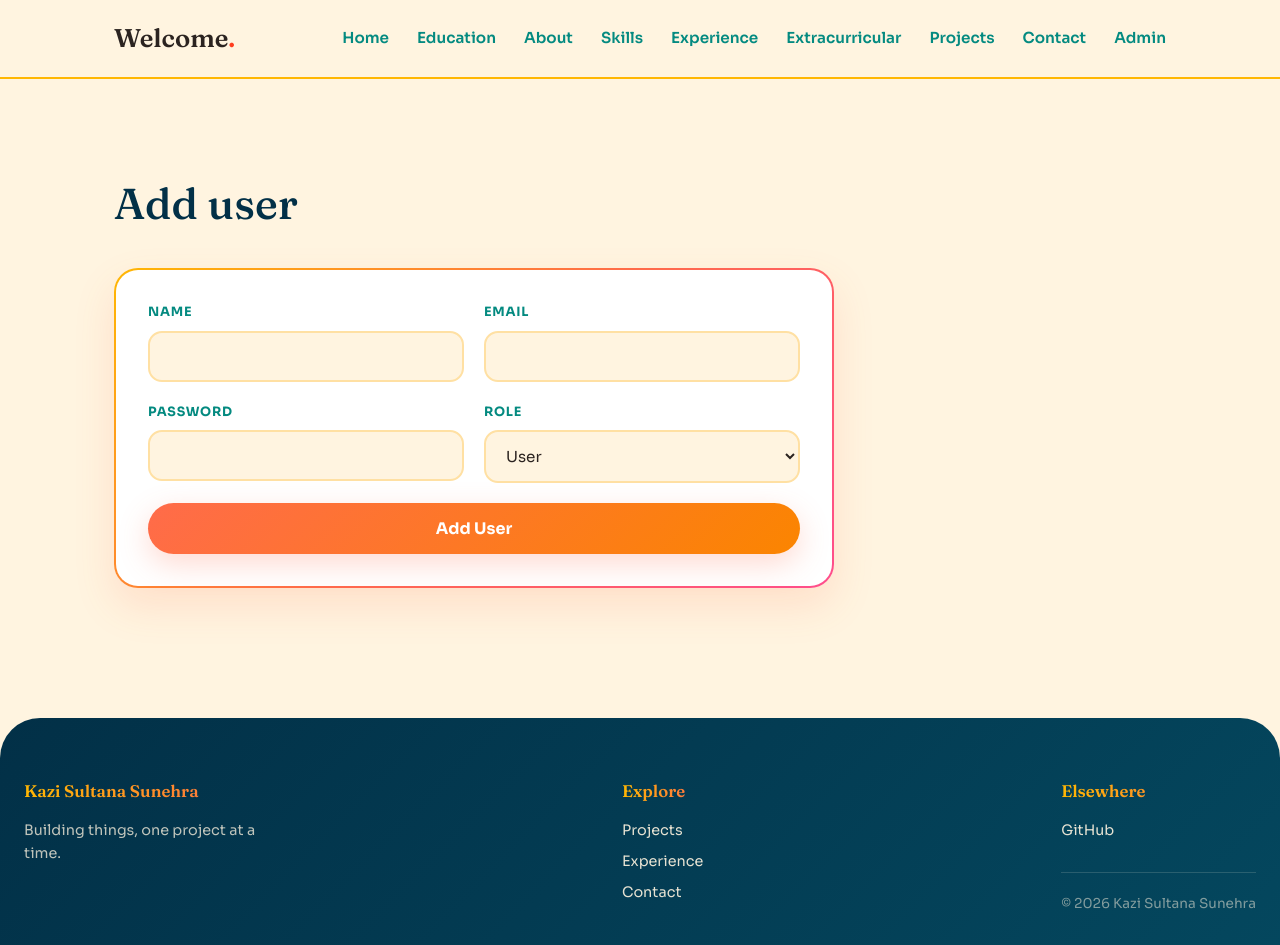
After one commit to Sunehra02/php_website, a PHP site: page /add_user.php in a window 1280 px wide. The commit adds this page. Run offline with PHP 8.4, Linux system fonts and the light colour scheme; the visitor is signed in with stand-in values (Sample User, id 1).

Commit message:
exp 7 RBAC

```diff
--- /dev/null
+++ b/add_user.php
@@ -0,0 +1,51 @@
+<?php
+require_once 'common/crud.php';
+require_once 'common/auth.php';
+require_admin();
+$siteName = 'Kazi Sultana Sunehra';
+$message = "";
+
+if ($_SERVER["REQUEST_METHOD"] == "POST") {
+  $name = trim($_POST["name"]);
+  $email = trim($_POST["email"]);
+  $password = $_POST["password"];
+  $role = $_POST["role"];
+
+  if (empty($name) || empty($email) || empty($password)) {
+    $message = "Please fill in all fields.";
+  } elseif (!filter_var($email, FILTER_VALIDATE_EMAIL)) {
+    $message = "Please enter a valid email address.";
+  } elseif (strlen($password) < 6) {
+    $message = "Password must be at least 6 characters.";
+  } elseif (!in_array($role, ["admin", "user"])) {
+    $message = "Invalid role.";
+  } elseif (get_user_by_email($email)) {
+    $message = "This email is already registered.";
+  } else {
+    create_user($name, $email, $password, $role);
+    header("Location: view_contacts.php?user_added=1");
+    exit;
+  }
+}
+require_once 'common/header.php';
+?>
+<section>
+  <h2>Add user</h2>
+  <?php if ($message): ?>
+    <p class="form-message"><?= htmlspecialchars($message) ?></p>
+  <?php endif; ?>
+  <form method="POST" class="contact-form">
+    <div class="form-group"><label>Name</label><input type="text" name="name" required></div>
+    <div class="form-group"><label>Email</label><input type="email" name="email" required></div>
+    <div class="form-group"><label>Password</label><input type="password" name="password" required></div>
+    <div class="form-group">
+      <label>Role</label>
+      <select name="role">
+        <option value="user">User</option>
+        <option value="admin">Admin</option>
+      </select>
+    </div>
+    <button type="submit" class="btn">Add User</button>
+  </form>
+</section>
+<?php require_once 'common/footer.php'; ?>
--- /dev/null
+++ b/common/auth.php
@@ -0,0 +1,14 @@
+<?php
+session_start();
+
+function is_logged_in() { return isset($_SESSION["user_id"]); }
+function is_admin() { return ($_SESSION["role"] ?? "") === "admin"; }
+
+function require_login() {
+  if (!is_logged_in()) { header("Location: login.php"); exit; }
+}
+
+function require_admin() {
+  require_login();
+  if (!is_admin()) { http_response_code(403); die("Access denied. Admins only."); }
+}
--- a/common/crud.php
+++ b/common/crud.php
@@ -28,3 +28,17 @@ function update_contact($id, $name, $phone, $email, $address, $github, $linkedin
 function delete_contact($id) {
   db_query("DELETE FROM contacts WHERE id = ?", "i", [$id]);
 }
+
+// Users
+function get_user_by_email($email) {
+  return mysqli_fetch_assoc(mysqli_stmt_get_result(db_query("SELECT * FROM users WHERE email = ?", "s", [$email])));
+}
+
+function toggle_viewed($id) {
+  db_query("UPDATE contacts SET viewed = 1 - viewed WHERE id = ?", "i", [$id]);
+}
+
+function create_user($name, $email, $password, $role) {
+  db_query("INSERT INTO users (name, email, password, role) VALUES (?, ?, ?, ?)",
+    "ssss", [$name, $email, password_hash($password, PASSWORD_DEFAULT), $role]);
+}
--- a/common/footer.php
+++ b/common/footer.php
@@ -2,7 +2,7 @@
   <div class="col"><h4><?php echo $siteName ?? 'Kazi Sultana Sunehra'; ?></h4><p>Building things, one project at a time.</p></div>
   <div class="col"><h4>Explore</h4><a href="#projects">Projects</a><a href="#experience">Experience</a>
   <a href="#contact">Contact</a></div>
-  <div class="col"><h4>Elsewhere</h4><a href="https://github.com/Kazi Sultana Sunehra02s">GitHub</a></div>
+  <div class="col"><h4>Elsewhere</h4><a href="https://github.com/Kazi Sultana Sunehra02s">GitHub</a>
   <div class="bottom">&copy; <?php echo date('Y'); ?> <?php echo $siteName ?? 'Kazi Sultana Sunehra'; ?></div>
 </footer>
 <script>
--- a/common/header.php
+++ b/common/header.php
@@ -16,9 +16,10 @@ rel="stylesheet">
     <div class="brand">Welcome<span>.</span></div>
     <button class="nav-toggle" id="navToggle" aria-label="Toggle menu" aria-expanded="false"><span></span><span></span><span></span></button>
     <nav id="siteNav">
-      <a href="#home">Home</a><a href="#education">Education</a><a href="#about">About</a>
-      <a href="#skills">Skills</a><a href="#experience">Experience</a>
-      <a href="#extracurricular">Extracurricular</a><a href="#projects">Projects</a><a href="#contact">Contact</a>
+      <a href="index.php#home">Home</a><a href="index.php#education">Education</a><a href="index.php#about">About</a>
+      <a href="index.php#skills">Skills</a><a href="index.php#experience">Experience</a>
+      <a href="index.php#extracurricular">Extracurricular</a><a href="index.php#projects">Projects</a><a href="index.php#contact">Contact</a>
+      <a href="login.php">Admin</a>
     </nav>
   </header>
 </div>
--- /dev/null
+++ b/logout.php
@@ -0,0 +1,6 @@
+<?php
+require_once 'common/auth.php';
+$_SESSION = [];
+session_destroy();
+header("Location: login.php");
+exit;
--- a/style.css
+++ b/style.css
@@ -1,3 +1,4 @@
+/* ===== Summer Theme ===== */
 :root {
   --sand: #fff4e0; --sand-deep: #ffe0a3;
   --coral: #ff6b4a; --coral-deep: #ff3d1f;
@@ -5,26 +6,27 @@
   --teal: #06b6a8; --teal-deep: #048a80;
   --sky: #00b4d8; --pink: #ff4d8d;
   --navy: #023047; --ink: #2b2320; --ink-soft: #6b5f56; --white: #fff;
-  --shadow: 0 10px 30px rgba(255,107,74,.25);
-  --radius: 18px;
-  --font-head: "Fraunces", serif;
-  --font-body: "Sora", sans-serif;}
+  --shadow: 0 10px 30px rgba(255,107,74,.25); --radius: 18px;
+  --font-head: "Fraunces", serif; --font-body: "Sora", sans-serif;
+}
 
-* { margin: 0; padding: 0; box-sizing: border-box; }html { scroll-behavior: smooth; }
+* { margin: 0; padding: 0; box-sizing: border-box; }
+html { scroll-behavior: smooth; }
 body { font-family: var(--font-body); background: var(--sand); color: var(--ink); line-height: 1.6; overflow-x: hidden; }
 h1, h2, h3 { font-family: var(--font-head); color: var(--navy); }
 a { text-decoration: none; color: inherit; }
 section { max-width: 1100px; margin: 0 auto; padding: 90px 24px; position: relative; }
 section:nth-of-type(even) { background: linear-gradient(180deg, rgba(255,224,163,.4), transparent); border-radius: 40px; }
-.nav-wrap { position: sticky; top: 0; z-index: 100; background: rgba(255,244,224,.9); backdrop-filter: blur(10px);
-  border-bottom: 2px solid var(--sun); }
+section.wide { max-width: 1400px; }
+
+/* Nav */
+.nav-wrap { position: sticky; top: 0; z-index: 100; background: rgba(255,244,224,.9); backdrop-filter: blur(10px); border-bottom: 2px solid var(--sun); }
 header { max-width: 1100px; margin: 0 auto; padding: 18px 24px; display: flex; align-items: center; justify-content: space-between; }
 .brand { font-family: var(--font-head); font-size: 1.6rem; font-weight: 600; }
 .brand span { color: var(--coral-deep); }
 nav { display: flex; gap: 28px; }
 nav a { font-weight: 600; font-size: .95rem; color: var(--teal-deep); position: relative; transition: color .25s; }
-nav a::after { content: ""; position: absolute; left: 0; bottom: -6px; width: 0; height: 3px; border-radius: 3px;
-  background: linear-gradient(90deg, var(--coral), var(--sun)); transition: width .25s; }
+nav a::after { content: ""; position: absolute; left: 0; bottom: -6px; width: 0; height: 3px; border-radius: 3px; background: linear-gradient(90deg, var(--coral), var(--sun)); transition: width .25s; }
 nav a:hover { color: var(--coral-deep); }
 nav a:hover::after { width: 100%; }
 .nav-toggle { display: none; flex-direction: column; gap: 5px; background: none; border: none; cursor: pointer; padding: 6px; }
@@ -32,39 +34,37 @@ nav a:hover::after { width: 100%; }
 .nav-toggle.open span:nth-child(1) { transform: translateY(8px) rotate(45deg); }
 .nav-toggle.open span:nth-child(2) { opacity: 0; }
 .nav-toggle.open span:nth-child(3) { transform: translateY(-8px) rotate(-45deg); }
+
+/* Hero */
 .hero { position: relative; min-height: 90vh; display: flex; align-items: center; padding-top: 60px; overflow: hidden; }
-.hero-glow { position: absolute; inset: -25% -10%; background:
-    radial-gradient(circle at 12% 20%, rgba(255,183,3,.55), transparent 50%),
-radial-gradient(circle at 88% 15%, rgba(255,61,31,.5), transparent 50%),
-    radial-gradient(circle at 75% 80%, rgba(0,180,216,.4), transparent 55%),
-    radial-gradient(circle at 20% 85%, rgba(255,77,141,.35), transparent 50%);
-  filter: blur(6px); z-index: 0; animation: drift 12s ease-in-out infinite alternate; }
+.hero-glow { position: absolute; inset: -25% -10%; filter: blur(6px); z-index: 0; animation: drift 12s ease-in-out infinite alternate;
+  background: radial-gradient(circle at 12% 20%, rgba(255,183,3,.55), transparent 50%), radial-gradient(circle at 88% 15%, rgba(255,61,31,.5), transparent 50%),
+    radial-gradient(circle at 75% 80%, rgba(0,180,216,.4), transparent 55%), radial-gradient(circle at 20% 85%, rgba(255,77,141,.35), transparent 50%); }
 @keyframes drift { 0% { transform: translate(0,0) scale(1); } 100% { transform: translate(-3%,3%) scale(1.08); } }
 .hero-inner { position: relative; z-index: 1; width: 100%; }
-.eyebrow { display: inline-block; font-weight: 700; font-size: .8rem; letter-spacing: .12em; text-transform: uppercase; color: var(--white);
-  background: linear-gradient(135deg, var(--coral), var(--sun-deep)); padding: 7px 16px; border-radius: 999px; margin-bottom: 18px;
-  box-shadow: 0 6px 16px rgba(255,107,74,.35); }
+.eyebrow { display: inline-block; font-weight: 700; font-size: .8rem; letter-spacing: .12em; text-transform: uppercase; color: var(--white); background: linear-gradient(135deg, var(--coral), var(--sun-deep)); padding: 7px 16px; border-radius: 999px; margin-bottom: 18px; box-shadow: 0 6px 16px rgba(255,107,74,.35); }
 .eyebrow.dark { background: linear-gradient(135deg, var(--teal), var(--sky)); box-shadow: 0 6px 16px rgba(6,182,168,.3); }
 .hero h1 { font-size: clamp(2.6rem, 6vw, 4.4rem); font-weight: 600; line-height: 1.1; }
-.hero h1 em { font-style: italic; background: linear-gradient(90deg, var(--coral-deep), var(--sun-deep), var(--pink));
-  -webkit-background-clip: text; background-clip: text; color: transparent; }
+.hero h1 em { font-style: italic; background: linear-gradient(90deg, var(--coral-deep), var(--sun-deep), var(--pink)); -webkit-background-clip: text; background-clip: text; color: transparent; }
 .hero .role { font-size: 1.25rem; font-weight: 600; color: var(--teal-deep); margin: 16px 0 32px; }
 .hero-actions { display: flex; gap: 16px; flex-wrap: wrap; }
-.btn { display: inline-block; padding: 15px 32px; border-radius: 999px; font-weight: 700; font-size: .95rem;
-  background: linear-gradient(135deg, var(--coral), var(--sun-deep)); color: var(--white); box-shadow: var(--shadow);
-  transition: transform .2s, box-shadow .2s; }
+
+/* Buttons */
+.btn { display: inline-block; padding: 15px 32px; border-radius: 999px; font-weight: 700; font-size: .95rem; background: linear-gradient(135deg, var(--coral), var(--sun-deep)); color: var(--white); box-shadow: var(--shadow); transition: transform .2s, box-shadow .2s; }
 .btn:hover { transform: translateY(-3px) scale(1.03); box-shadow: 0 16px 36px rgba(255,61,31,.4); }
 .btn.ghost { background: linear-gradient(135deg, var(--teal), var(--sky)); box-shadow: 0 10px 26px rgba(0,180,216,.3); }
 .btn.ghost:hover { box-shadow: 0 16px 36px rgba(0,180,216,.45); }
+
+/* Headings and cards */
 section h2 { font-size: clamp(1.9rem, 3.5vw, 2.7rem); font-weight: 500; margin-bottom: 18px; }
 .lead { max-width: 640px; color: var(--ink-soft); font-size: 1.05rem; margin-bottom: 40px; }
-.card { background: var(--white); border-radius: var(--radius); padding: 28px; box-shadow: 0 10px 26px rgba(255,107,74,.1);
-  border: 2px solid transparent; background-image: linear-gradient(var(--white), var(--white)), linear-gradient(135deg, var(--sun),
-  var(--coral)); background-origin: border-box; background-clip: padding-box, border-box; transition: transform .25s, box-shadow .25s; }
+.card { background: var(--white); border-radius: var(--radius); padding: 28px; box-shadow: 0 10px 26px rgba(255,107,74,.1); border: 2px solid transparent; background-image: linear-gradient(var(--white), var(--white)), linear-gradient(135deg, var(--sun), var(--coral)); background-origin: border-box; background-clip: padding-box, border-box; transition: transform .25s, box-shadow .25s; }
 .card:hover { transform: translateY(-5px); box-shadow: 0 18px 38px rgba(255,107,74,.25); }
 .card.wide { max-width: 100%; }
 .card h3 { font-size: 1.2rem; margin-bottom: 8px; }
 .card .meta { font-size: .9rem; color: var(--teal-deep); font-weight: 700; margin-bottom: 10px; }
+
+/* Skills */
 .skill-grid { display: grid; grid-template-columns: repeat(auto-fit, minmax(120px, 1fr)); gap: 16px; }
 .skill-tile { text-align: center; padding: 24px 12px; font-weight: 700; color: var(--white); border: none; background-image: none; }
 .skill-tile:nth-child(7n+1) { background: linear-gradient(160deg, var(--coral), var(--coral-deep)); }
@@ -74,103 +74,70 @@ section h2 { font-size: clamp(1.9rem, 3.5vw, 2.7rem); font-weight: 500; margin-b
 .skill-tile:nth-child(7n+5) { background: linear-gradient(160deg, var(--pink), var(--coral-deep)); }
 .skill-tile:nth-child(7n+6) { background: linear-gradient(160deg, var(--sun), var(--coral)); }
 .skill-tile:nth-child(7n+7) { background: linear-gradient(160deg, var(--coral), var(--pink)); }
+
+/* Timeline */
 .timeline { display: flex; flex-direction: column; gap: 20px; border-left: 4px solid var(--sun); padding-left: 28px; }
-.timeline-item { position: relative; background: var(--white); border-radius: var(--radius); padding: 22px 26px;
-  box-shadow: 0 8px 24px rgba(255,107,74,.1); }
-.timeline-item::before { content: ""; position: absolute; left: -35px; top: 26px; width: 14px; height: 14px; border-radius: 50%;
-  background: linear-gradient(135deg, var(--coral), var(--sun-deep)); box-shadow: 0 0 0 5px rgba(255,107,74,.2); }
-.timeline-item:nth-child(even)::before { background: linear-gradient(135deg, var(--teal), var(--sky));
-  box-shadow: 0 0 0 5px rgba(0,180,216,.2); }
+.timeline-item { position: relative; background: var(--white); border-radius: var(--radius); padding: 22px 26px; box-shadow: 0 8px 24px rgba(255,107,74,.1); }
+.timeline-item::before { content: ""; position: absolute; left: -35px; top: 26px; width: 14px; height: 14px; border-radius: 50%; background: linear-gradient(135deg, var(--coral), var(--sun-deep)); box-shadow: 0 0 0 5px rgba(255,107,74,.2); }
+.timeline-item:nth-child(even)::before { background: linear-gradient(135deg, var(--teal), var(--sky)); box-shadow: 0 0 0 5px rgba(0,180,216,.2); }
 .timeline-item h3 { font-size: 1.05rem; margin-bottom: 6px; }
 .timeline-item p { color: var(--ink-soft); font-size: .95rem; }
+
+/* Projects and contact cards */
 .project-grid { display: grid; grid-template-columns: repeat(auto-fit, minmax(260px, 1fr)); gap: 22px; }
-.project-card a { display: inline-block; margin-top: 14px; font-weight: 700; color: var(--white); background: linear-gradient(135deg,
-  var(--teal), var(--sky)); padding: 8px 18px; border-radius: 999px; font-size: .9rem; transition: transform .2s; }
+.project-card a { display: inline-block; margin-top: 14px; font-weight: 700; color: var(--white); background: linear-gradient(135deg, var(--teal), var(--sky)); padding: 8px 18px; border-radius: 999px; font-size: .9rem; transition: transform .2s; }
 .project-card a:hover { transform: translateX(4px); }
-.project-card p { color: var(--ink-soft); font-size: .95rem; margin: 6px 0 4px;}
+.project-card p { color: var(--ink-soft); font-size: .95rem; margin: 6px 0 4px; }
 .contact-grid { display: grid; grid-template-columns: repeat(auto-fit, minmax(200px, 1fr)); gap: 20px; }
 .contact-grid .card { text-align: center; }
 .contact-grid a { font-weight: 700; color: var(--coral-deep); font-size: 1.05rem; }
 .contact-grid a:hover { color: var(--sun-deep); }
-footer { background: linear-gradient(135deg, var(--navy), #04475e); color: var(--sand); padding: 60px 24px 30px; display: flex;
-  flex-wrap: wrap; gap: 40px; justify-content: space-between; border-radius: 40px 40px 0 0; margin-top: 40px; }
+
+/* Footer */
+footer { background: linear-gradient(135deg, var(--navy), #04475e); color: var(--sand); padding: 60px 24px 30px; display: flex; flex-wrap: wrap; gap: 40px; justify-content: space-between; border-radius: 40px 40px 0 0; margin-top: 40px; }
 footer .col { max-width: 240px; }
-footer h4 { font-family: var(--font-head); font-size: 1.05rem; margin-bottom: 14px; background: linear-gradient(90deg, var(--sun),
-  var(--coral)); -webkit-background-clip: text; background-clip: text; color: transparent; }
+footer h4 { font-family: var(--font-head); font-size: 1.05rem; margin-bottom: 14px; background: linear-gradient(90deg, var(--sun), var(--coral)); -webkit-background-clip: text; background-clip: text; color: transparent; }
 footer .col p { color: rgba(255,244,224,.75); font-size: .9rem; }
 footer .col a { display: block; margin-bottom: 8px; color: rgba(255,244,224,.9); font-size: .9rem; transition: color .2s; }
 footer .col a:hover { color: var(--sun); }
-footer .bottom { width: 100%; margin-top: 30px; padding-top: 20px; border-top: 1px solid rgba(255,244,224,.15); font-size: .85rem;
-  color: rgba(255,244,224,.5); }
+footer .bottom { width: 100%; margin-top: 30px; padding-top: 20px; border-top: 1px solid rgba(255,244,224,.15); font-size: .85rem; color: rgba(255,244,224,.5); }
+
+/* Contacts table (fits the screen, no sideways scroll) */
+.table-wrap { overflow-x: auto; }
+.contacts-table { width: 100%; border-collapse: collapse; background: var(--white); }
+.contacts-table th, .contacts-table td { padding: 8px; text-align: left; border-bottom: 1px solid var(--sand-deep); font-size: .8rem; overflow-wrap: anywhere; }
+.contacts-table th { background: var(--sand-deep); color: var(--navy); }
+.contacts-table form { display: block !important; }
+.contacts-table td a, .link-btn { display: block; margin: 0 0 4px; text-align: left; }
+.contacts-table td a { color: var(--teal-deep); font-weight: 700; }
+.link-btn { background: none; border: none; padding: 0; color: var(--coral-deep); font-weight: 700; cursor: pointer; font-family: inherit; font-size: inherit; }
+.badge-new { color: var(--coral-deep); font-weight: 700; }
+.badge-viewed { color: var(--teal-deep); font-weight: 700; }
+
+/* Forms */
+.contact-form { max-width: 720px; margin-top: 30px; padding: 32px; display: grid; grid-template-columns: 1fr 1fr; gap: 20px; border: 2px solid transparent; border-radius: 24px;
+  background-image: linear-gradient(var(--white), var(--white)), linear-gradient(135deg, var(--sun), var(--coral), var(--pink));
+  background-origin: border-box; background-clip: padding-box, border-box; box-shadow: 0 18px 40px rgba(255,107,74,.15); }
+.form-group label { display: block; margin-bottom: 8px; font-size: .8rem; font-weight: 700; letter-spacing: .06em; text-transform: uppercase; color: var(--teal-deep); }
+.form-group input, .form-group select { width: 100%; padding: 14px 16px; font-family: var(--font-body); font-size: .95rem; color: var(--ink); background: var(--sand); border: 2px solid var(--sand-deep); border-radius: 14px; transition: border-color .2s, box-shadow .2s, background .2s; }
+.form-group input:focus, .form-group select:focus { outline: none; background: var(--white); border-color: var(--coral); box-shadow: 0 0 0 4px rgba(255,107,74,.18); }
+.contact-form .btn { grid-column: 1 / -1; border: none; cursor: pointer; font-family: var(--font-body); font-size: 1rem; }
+.form-message { max-width: 720px; padding: 14px 18px; margin-bottom: 20px; font-weight: 600; color: var(--navy); background: linear-gradient(135deg, rgba(255,183,3,.25), rgba(255,107,74,.2)); border-left: 5px solid var(--coral); border-radius: 12px; }
+
+/* Responsive */
 @media (max-width: 780px) {
-  nav { position: absolute; top: 100%; left: 0; right: 0; flex-direction: column; background: var(--sand); padding: 20px 24px;
-    gap: 16px; transform: translateY(-10px); opacity: 0; pointer-events: none; transition: all .25s; border-bottom: 2px solid var(--sun); }
+  nav { position: absolute; top: 100%; left: 0; right: 0; flex-direction: column; background: var(--sand); padding: 20px 24px; gap: 16px; transform: translateY(-10px); opacity: 0; pointer-events: none; transition: all .25s; border-bottom: 2px solid var(--sun); }
   nav.open { transform: translateY(0); opacity: 1; pointer-events: auto; }
   .nav-toggle { display: flex; }
   section { padding: 60px 20px; }
 }
-.table-wrap { overflow-x: auto; }
-.contacts-table { width: 100%; border-collapse: collapse; background: var(--white); }
-.contacts-table th, .contacts-table td { padding: 12px 14px; text-align: left; border-bottom: 1px solid var(--sand-deep); font-size: .9rem; }
-.contacts-table th { background: var(--sand-deep); color: var(--navy); }
-/* ===== Pretty contact form ===== */
-.contact-form {
-  max-width: 720px;
-  margin-top: 30px;
-  padding: 32px;
-  display: grid;
-  grid-template-columns: 1fr 1fr;
-  gap: 20px;
-  border: 2px solid transparent;
-  border-radius: 24px;
-  background-image: linear-gradient(var(--white), var(--white)), linear-gradient(135deg, var(--sun), var(--coral), var(--pink));
-  background-origin: border-box;
-  background-clip: padding-box, border-box;
-  box-shadow: 0 18px 40px rgba(255, 107, 74, .15);
-}
-.form-group label {
-  display: block;
-  margin-bottom: 8px;
-  font-size: .8rem;
-  font-weight: 700;
-  letter-spacing: .06em;
-  text-transform: uppercase;
-  color: var(--teal-deep);
-}
-.form-group input {
-  width: 100%;
-  padding: 14px 16px;
-  font-family: var(--font-body);
-  font-size: .95rem;
-  color: var(--ink);
-  background: var(--sand);
-  border: 2px solid var(--sand-deep);
-  border-radius: 14px;
-  transition: border-color .2s, box-shadow .2s, background .2s;
-}
-.form-group input:focus {
-  outline: none;
-  background: var(--white);
-  border-color: var(--coral);
-  box-shadow: 0 0 0 4px rgba(255, 107, 74, .18);
-}
-.contact-form .btn {
-  grid-column: 1 / -1;
-  border: none;
-  cursor: pointer;
-  font-family: var(--font-body);
-  font-size: 1rem;
-}
-.form-message {
-  max-width: 720px;
-  padding: 14px 18px;
-  margin-bottom: 20px;
-  font-weight: 600;
-  color: var(--navy);
-  background: linear-gradient(135deg, rgba(255, 183, 3, .25), rgba(255, 107, 74, .2));
-  border-left: 5px solid var(--coral);
-  border-radius: 12px;
-}
-@media (max-width: 600px) {
-  .contact-form { grid-template-columns: 1fr; padding: 22px; }
-}
+@media (max-width: 600px) { .contact-form { grid-template-columns: 1fr; padding: 22px; } }
+
+.table-wrap { overflow-x: visible; }
+.contacts-table { table-layout: fixed; width: 100%; }
+.contacts-table th, .contacts-table td { overflow-wrap: anywhere; word-break: break-word; }
+
+
+.contacts-table form { display: block; margin: 0 0 4px; }
+.contacts-table td a, .contacts-table .link-btn { font-size: .75rem; white-space: normal; }
+.contacts-table td:last-child { width: 90px; }
```
Also changed, not shown: add_contact.php (added, +44 -0 lines), login.php (added, +33 -0 lines), view_contacts.php (+34 -3 lines).
